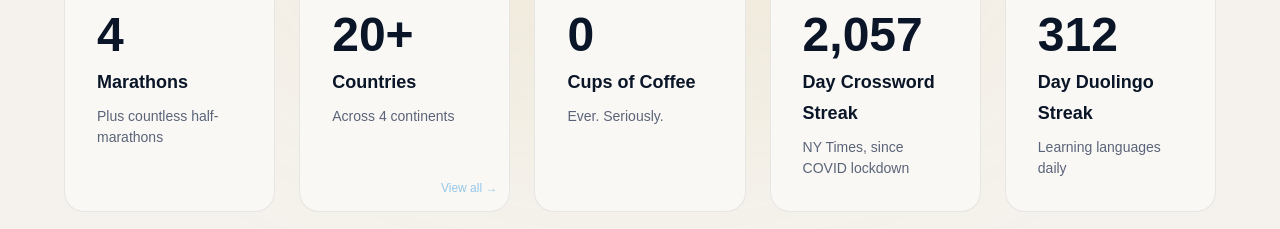
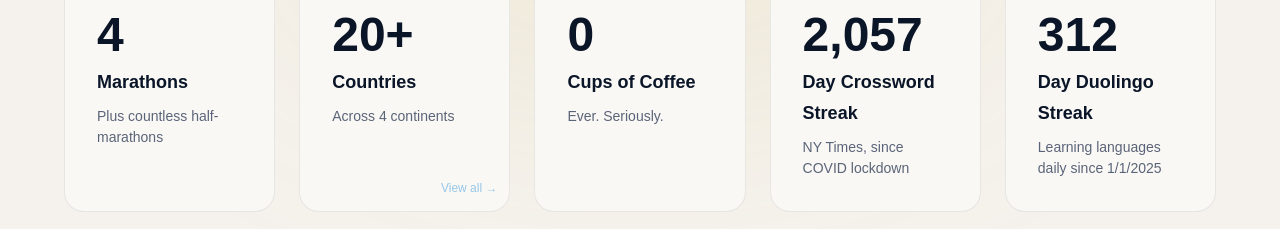
Before and after one commit to jonyen/jonyen-website, a React (Create React App) app: page / in a window 1280 px wide. Shown: the part 3820-4049 px from the top of the page. Built offline with nearby package versions, Linux system fonts and the light colour scheme; a web font is replaced by a local one.

Commit message:
minor add

```diff
--- a/src/components/blog/components/FunFacts.js
+++ b/src/components/blog/components/FunFacts.js
@@ -44,7 +44,7 @@ const facts = [
     icon: TranslateIcon,
     number: getDaysSince('2025-01-01').toLocaleString(),
     label: 'Day Duolingo Streak',
-    description: 'Learning languages daily',
+    description: 'Learning languages daily since 1/1/2025',
     color: '#58cc02',
   },
 ];
```
